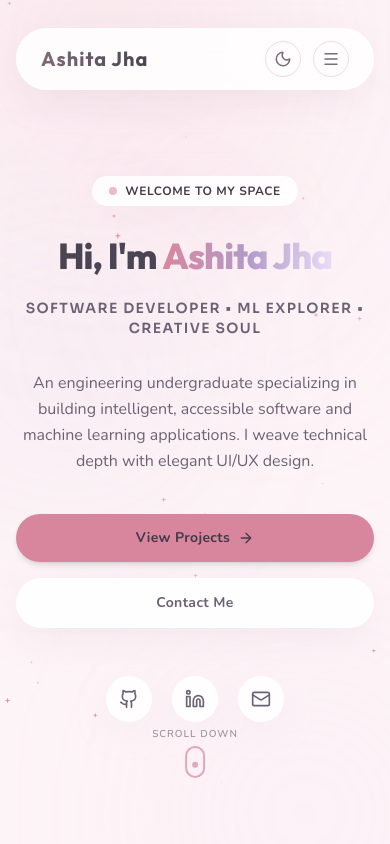
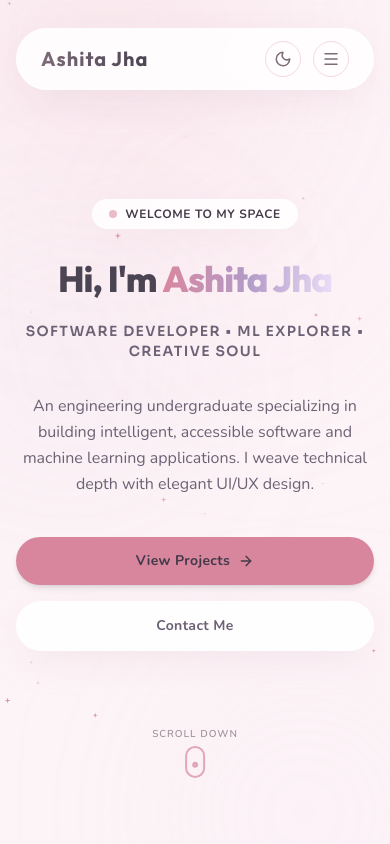
Before and after one commit to ashitajha10/Portfolio, a React (Vite) app: page / in a window 390 px wide. Shown: the top 844 px of the page. Built offline with nearby package versions, Linux system fonts and the light colour scheme.

Commit message:
Remove social links from Hero, fix mobile nav scroll

```diff
--- a/src/components/Navbar.jsx
+++ b/src/components/Navbar.jsx
@@ -71,9 +71,11 @@ export default function Navbar() {
 
   const handleNavClick = (id) => {
     setMobileMenuOpen(false);
+    // Small delay so the mobile menu closes before scrolling
+    setTimeout(() => {
       const element = document.getElementById(id);
       if (element) {
-      const offset = 80; // offset for sticky navbar
+        const offset = 80;
         const bodyRect = document.body.getBoundingClientRect().top;
         const elementRect = element.getBoundingClientRect().top;
         const elementPosition = elementRect - bodyRect;
@@ -84,6 +86,7 @@ export default function Navbar() {
           behavior: 'smooth',
         });
       }
+    }, 300);
   };
 
   return (
--- a/src/sections/Hero.jsx
+++ b/src/sections/Hero.jsx
@@ -129,37 +129,7 @@ export default function Hero() {
           </button>
         </motion.div>
 
-        {/* Social Links */}
-        <motion.div
-          variants={itemVariants}
-          className="flex items-center gap-5"
-        >
-          <a
-            href="https://github.com/ashitajha10"
-            target="_blank"
-            rel="noopener noreferrer"
-            className="p-3 rounded-full glass-card hover:scale-110 text-text-light hover:text-text-dark dark:text-gray-300 dark:hover:text-white transition-all duration-300 shadow-sm"
-            aria-label="GitHub"
-          >
-            <Github size={20} />
-          </a>
-          <a
-            href="https://linkedin.com/in/ashitajha"
-            target="_blank"
-            rel="noopener noreferrer"
-            className="p-3 rounded-full glass-card hover:scale-110 text-text-light hover:text-text-dark dark:text-gray-300 dark:hover:text-white transition-all duration-300 shadow-sm"
-            aria-label="LinkedIn"
-          >
-            <Linkedin size={20} />
-          </a>
-          <a
-            href="mailto:ashitajha10@gmail.com"
-            className="p-3 rounded-full glass-card hover:scale-110 text-text-light hover:text-text-dark dark:text-gray-300 dark:hover:text-white transition-all duration-300 shadow-sm"
-            aria-label="Email"
-          >
-            <Mail size={20} />
-          </a>
-        </motion.div>
+
       </motion.div>
 
       {/* Floating Animated Scroll Down Indicator */}
```
Lines whose indentation alone changed are shown as unchanged.
